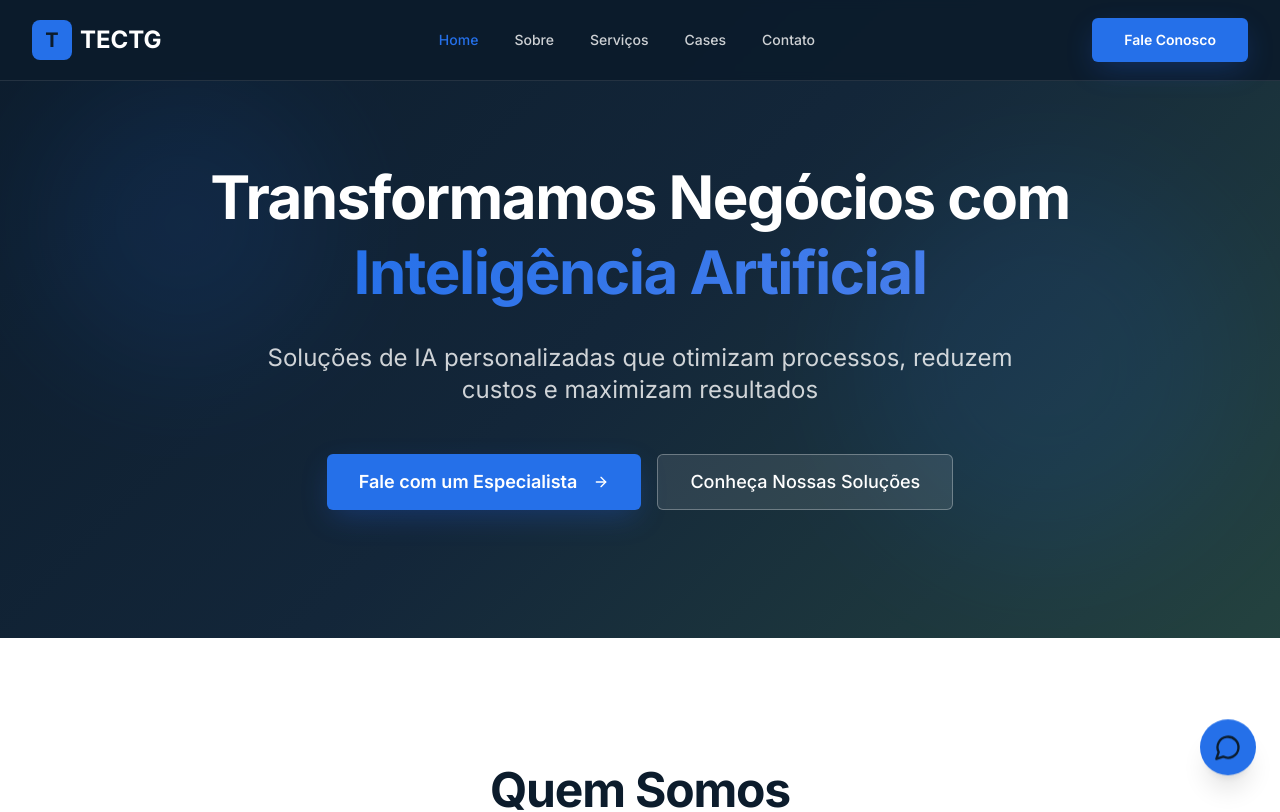
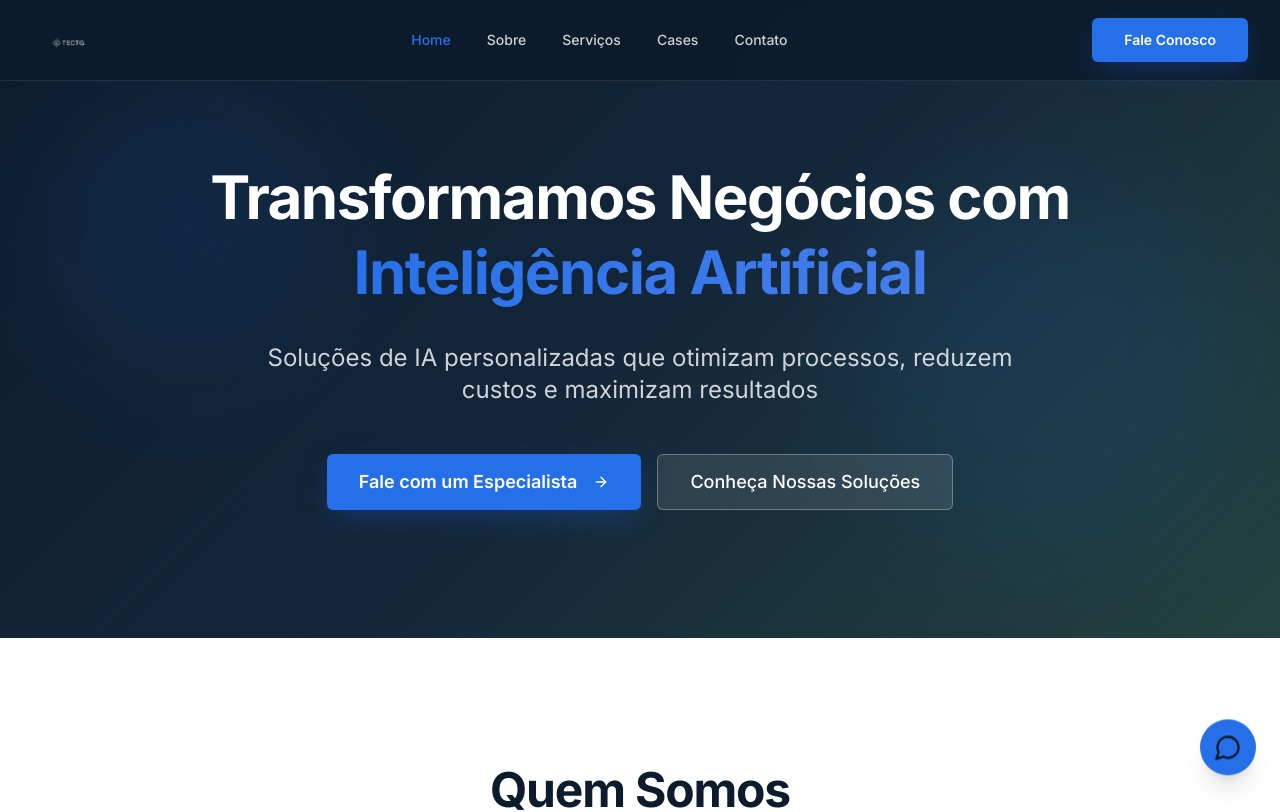
Before and after one commit to tectg-admin/tectg-ai-hub, a React (Vite) app: page / in a window 1280 px wide. Shown: the top 812 px of the page. Built offline with nearby package versions, Linux system fonts and the light colour scheme; the HTML template or start-up script is replaced by a standard one.

Commit message:
Update logo with new image

```diff
--- a/src/components/Header.tsx
+++ b/src/components/Header.tsx
@@ -2,6 +2,7 @@ import { useState } from "react";
 import { Link, useLocation } from "react-router-dom";
 import { Button } from "./ui/button";
 import { Menu, X } from "lucide-react";
+import logo from "@/assets/tectg-logo.png";
 
 const Header = () => {
   const [mobileMenuOpen, setMobileMenuOpen] = useState(false);
@@ -22,11 +23,12 @@ const Header = () => {
       <nav className="container mx-auto px-4 lg:px-8">
         <div className="flex items-center justify-between h-20">
           {/* Logo */}
-          <Link to="/" className="flex items-center space-x-2 group">
-            <div className="w-10 h-10 bg-accent rounded-lg flex items-center justify-center transition-transform group-hover:scale-110">
-              <span className="text-primary font-bold text-xl">T</span>
-            </div>
-            <span className="text-2xl font-bold text-white">TECTG</span>
+          <Link to="/" className="flex items-center space-x-3 group">
+            <img
+              src={logo}
+              alt="TECTG Logo"
+              className="h-12 w-auto transition-transform group-hover:scale-105"
+            />
           </Link>
 
           {/* Desktop Navigation */}
```
Also changed, not shown: src/assets/tectg-logo.png (added).
